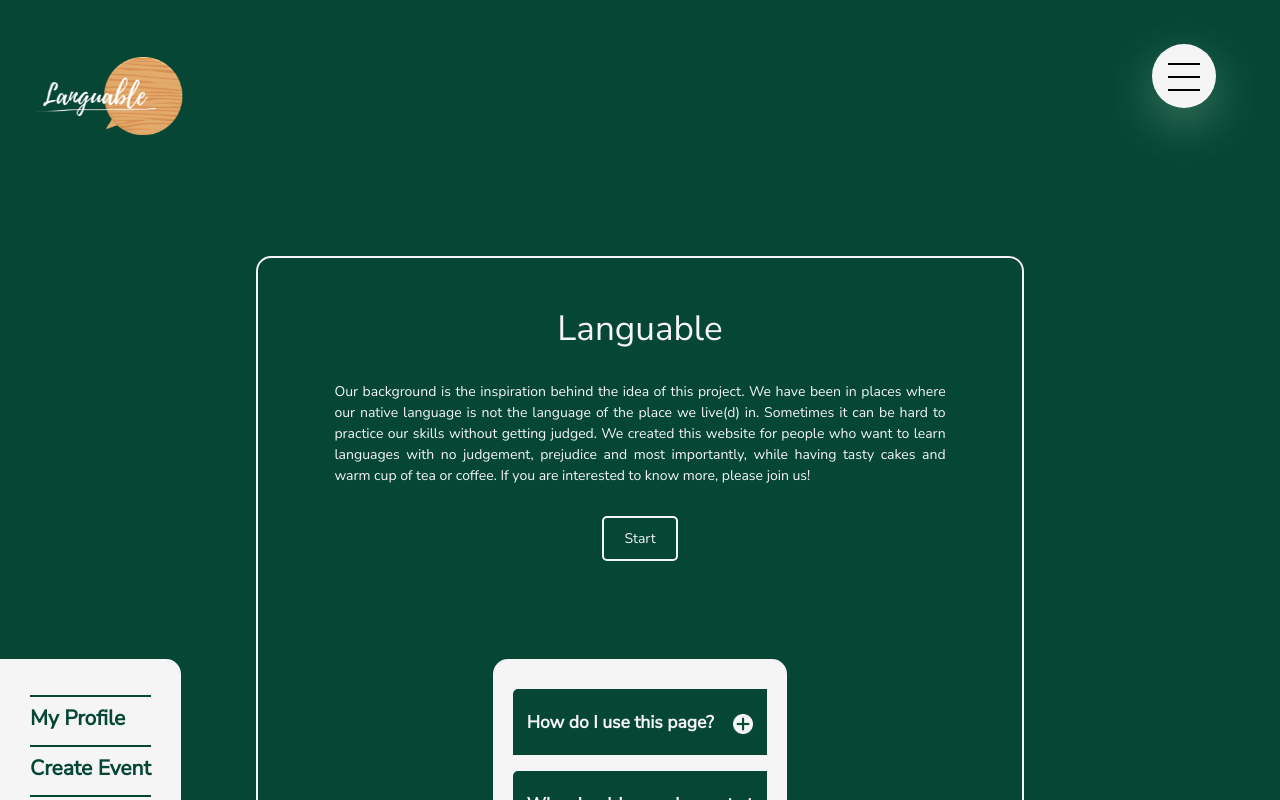
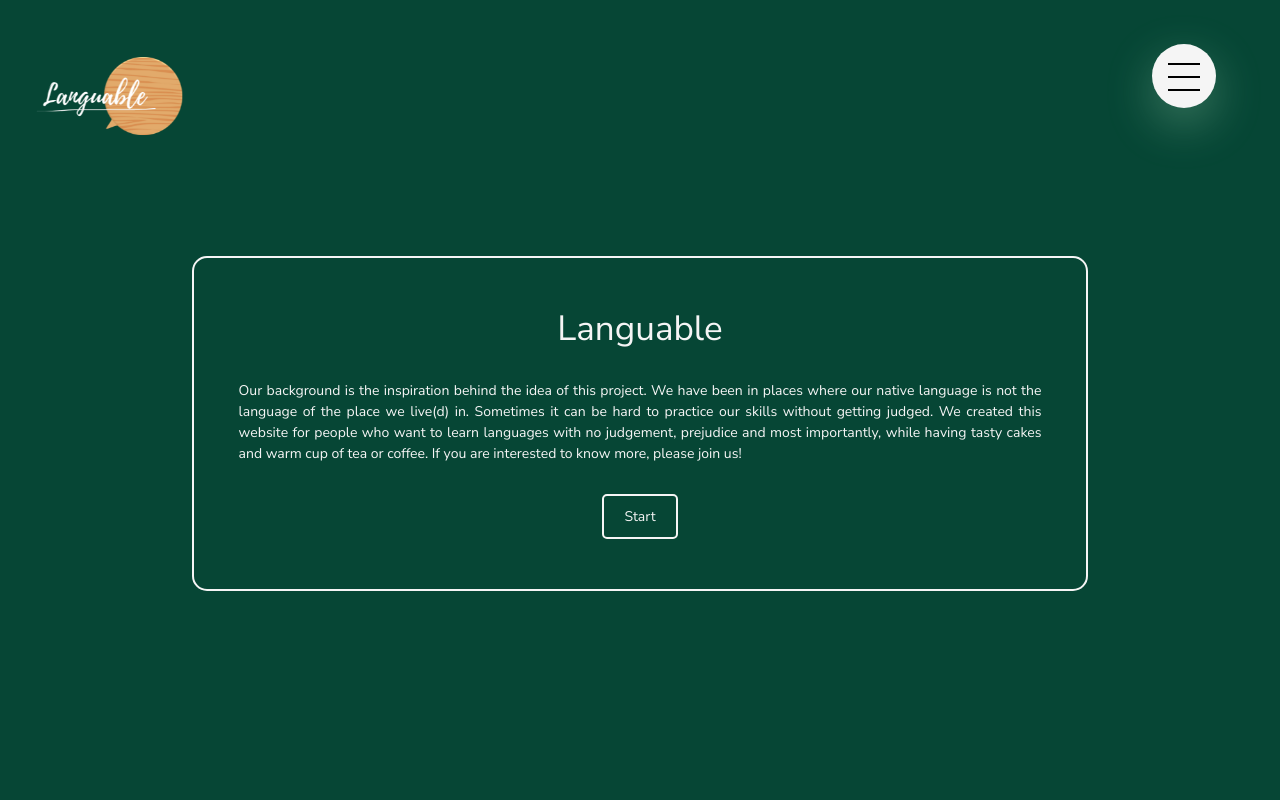
Before and after one commit to katirum/final-project, a React (Create React App) app in the folder frontend/: page /about in a window 1280 px wide. Shown: the top 800 px of the page. Built offline with nearby package versions, Linux system fonts and the light colour scheme.

Commit message:
edia query on aboutpage

```diff
--- a/frontend/src/components/Navbar.js
+++ b/frontend/src/components/Navbar.js
@@ -4,13 +4,14 @@ import React from "react";
 import { NavWrapper, Logo } from "utils/GlobalStyles";
 import LogoImg from '../utils/assets/logoimage.png';
 import { HamburgerMenu } from "./HamburgerMenu";
+import { Link } from "react-router-dom";
 
 export const Navbar = () => {
 
     return (
         <NavWrapper>
 
-          <Logo src={LogoImg} alt="langish logo" />
+          <Link to="/"><Logo src={LogoImg} alt="langish logo" /></Link>
           <HamburgerMenu />
         </NavWrapper>
     )
--- a/frontend/src/components/Sidebar.js
+++ b/frontend/src/components/Sidebar.js
@@ -18,6 +18,7 @@ return(
 const SidebarContainer = styled.div`
     position: relative;
     left: 0;
+    top: 30%;
     background-color: var(--secondary);
     color: var(--primary);
     line-height: 2;
--- a/frontend/src/pages/AboutPage.js
+++ b/frontend/src/pages/AboutPage.js
@@ -11,7 +11,7 @@ export const AboutPage = () => {
 
     return(
         <AboutPageContainer >
-            <InnerWrapper>
+            <InnerWrapper aboutPageWrapper>
 
             <MainScreen title='Languable' >
                     <p>Our background is the inspiration behind the idea of this project. We have been in places where our native language is not the language of the place we live(d) in. Sometimes it can be hard to practice our skills without getting judged. We created this website for people who want to learn languages with no judgement, prejudice and most importantly, while having tasty cakes and warm cup of tea or coffee. If you are interested to know more, please join us!</p>
@@ -21,7 +21,7 @@ export const AboutPage = () => {
 
                 {/* FAQ */}
 
-                <FaqPage />
+                {/* <FaqPage /> */}
                 </InnerWrapper>
                 </AboutPageContainer >
                 )
@@ -31,14 +31,34 @@ const AboutPageContainer = styled.div`
 
     display: flex;
     text-align: center;
-    margin: 20%;
+    margin: 20% 15%;
     color: var(--secondary);
     border: 2px solid var(--secondary);
-border-radius: 15px;
-padding: 50px 0;
+    border-radius: 15px;
+    padding: 50px 0;
 
 p{
     text-align: justify;
-    margin: 5% 0;
+    margin: 30px 0;
+}
+
+@media (min-width: 200px) and (max-width: 299px){
+    margin: 60% 5%;
+
+    p{
+    margin: 30px 10px;
+    }
+}
+
+@media (min-width: 300px) and (max-width: 699px){
+    margin: 50% 10%;
+
+    p{
+    margin: 30px 10px;
+    }
+}
+
+@media (min-width: 700px) and (max-width: 1200px){
+    margin: 30% 10%;
 }
 `
--- a/frontend/src/pages/AllEventsPage.js
+++ b/frontend/src/pages/AllEventsPage.js
@@ -139,9 +139,29 @@ onChange={event => setQuery(event.target.value)}/>
 }  */
 
 const AllEventsPageContainer = styled.div`
-     display: flex;
+    display: flex;
     margin: 10% 0;
     color: var(--secondary);
+
+    @media (min-width: 200px) and (max-width: 299px){
+    margin: 60% 5%;
+
+    p{
+    margin: 30px 10px;
+    }
+}
+
+@media (min-width: 300px) and (max-width: 699px){
+    margin: 50% 10%;
+
+    p{
+    margin: 30px 10px;
+    }
+}
+
+@media (min-width: 700px) and (max-width: 1200px){
+    margin: 30% 10%;
+}
 `
 
 const Title = styled.h1`
@@ -161,9 +181,11 @@ padding: 50px 0; */
 `
 
 const EventDetail = styled.div`
-    display: flex;
+    display: grid;
+    grid-template-columns: 50% 50%;
     /* background-color: rgba(245, 245, 245, 0.5); */
     margin: 80px 50px 30px;
+    border: 2px solid var(--secondary);
 `
 const Img = styled.img`
     width: 900px;
--- a/frontend/src/pages/FaqPage.js
+++ b/frontend/src/pages/FaqPage.js
@@ -2,13 +2,11 @@ import React from "react";
 import Faq from "../components/Faq";
 import faqsData from '../utils/faq.json'
 import styled from "styled-components";
-import { Sidebar } from '../components/Sidebar'
 import { InnerWrapper } from "utils/GlobalStyles";
 
 export const FaqPage = () => {
   return (
     <FaqPageContainer>
-    <Sidebar />
     <InnerWrapper>
         <StyledFaqsList>
           {faqsData.map((faq, i) => (
--- a/frontend/src/utils/GlobalStyles.js
+++ b/frontend/src/utils/GlobalStyles.js
@@ -31,6 +31,7 @@ export const PageContainer = styled.div`
   display: grid;
   grid-template-columns: repeat(2, 1fr);
   height: 100vh;
+
 `
 
 export const InnerWrapper = styled.div`
@@ -45,6 +46,13 @@ ${(props) =>
       justify-content: center;
       align-self: center;
       flex-direction: column;
+    `
+      }
+
+${(props) =>
+    props.aboutPageWrapper &&
+    css`
+      width: 90%;
     `
       }
 
```
